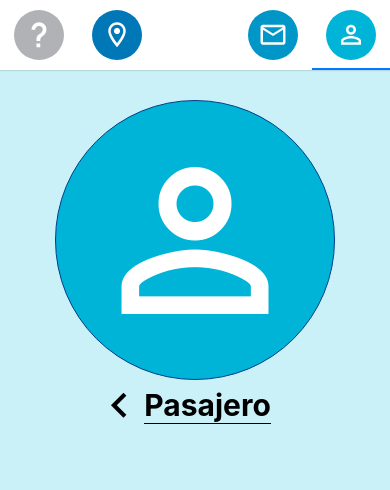
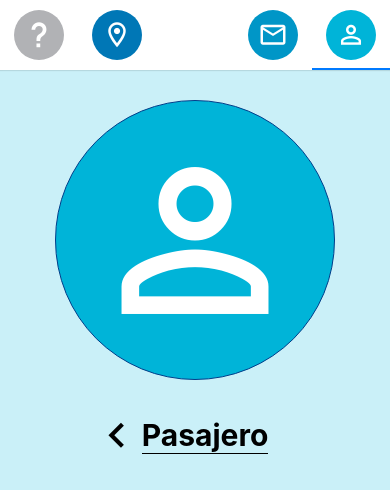
Before and after one commit to esturide/esturide-frontend, a React Native app: screen / in a window 390 px wide. Shown: the top 490 px of the page. Built offline with nearby package versions, Linux system fonts and the light colour scheme.

Commit message:
Refactor account type button styles

```diff
--- a/src/screens/UserProfile.tsx
+++ b/src/screens/UserProfile.tsx
@@ -21,25 +21,15 @@ const UserProfile = () => {
       <TouchableHighlight
         onPress={() => console.log('account switched')}
         underlayColor={'#caf0f8'}
-        style={{marginLeft: -25}}
+        style={styles.accountBtn}
       >
-        <View style={{ flexDirection: 'row', alignItems: 'center', gap: -5}}>
+        <View style={styles.accountBtnContainer}>
           <MaterialCommunityIcons
             name={'chevron-left'}
             size={50}
             color={'black'}
           />
-          <Text
-            style={{
-              color: 'black',
-              fontSize: 30,
-              fontWeight: 'bold',
-              borderBottomWidth: 1,
-              borderBottomColor: 'black'
-            }}
-          >
-            Pasajero
-          </Text>
+          <Text style={styles.accountBtnText}>Pasajero</Text>
         </View>
       </TouchableHighlight>
     </SafeAreaView>
@@ -63,7 +53,22 @@ const styles = StyleSheet.create({
     justifyContent: 'center',
     alignItems: 'center'
   },
-  switchAccount: {}
+  accountBtn: {
+    marginLeft: -30,
+    marginTop: 30
+  },
+  accountBtnContainer: {
+    flexDirection: 'row',
+    alignItems: 'center',
+    gap: -5
+  },
+  accountBtnText: {
+    color: 'black',
+    fontSize: 30,
+    fontWeight: 'bold',
+    borderBottomWidth: 1,
+    borderBottomColor: 'black'
+  }
 });
 
 export default UserProfile;
```
